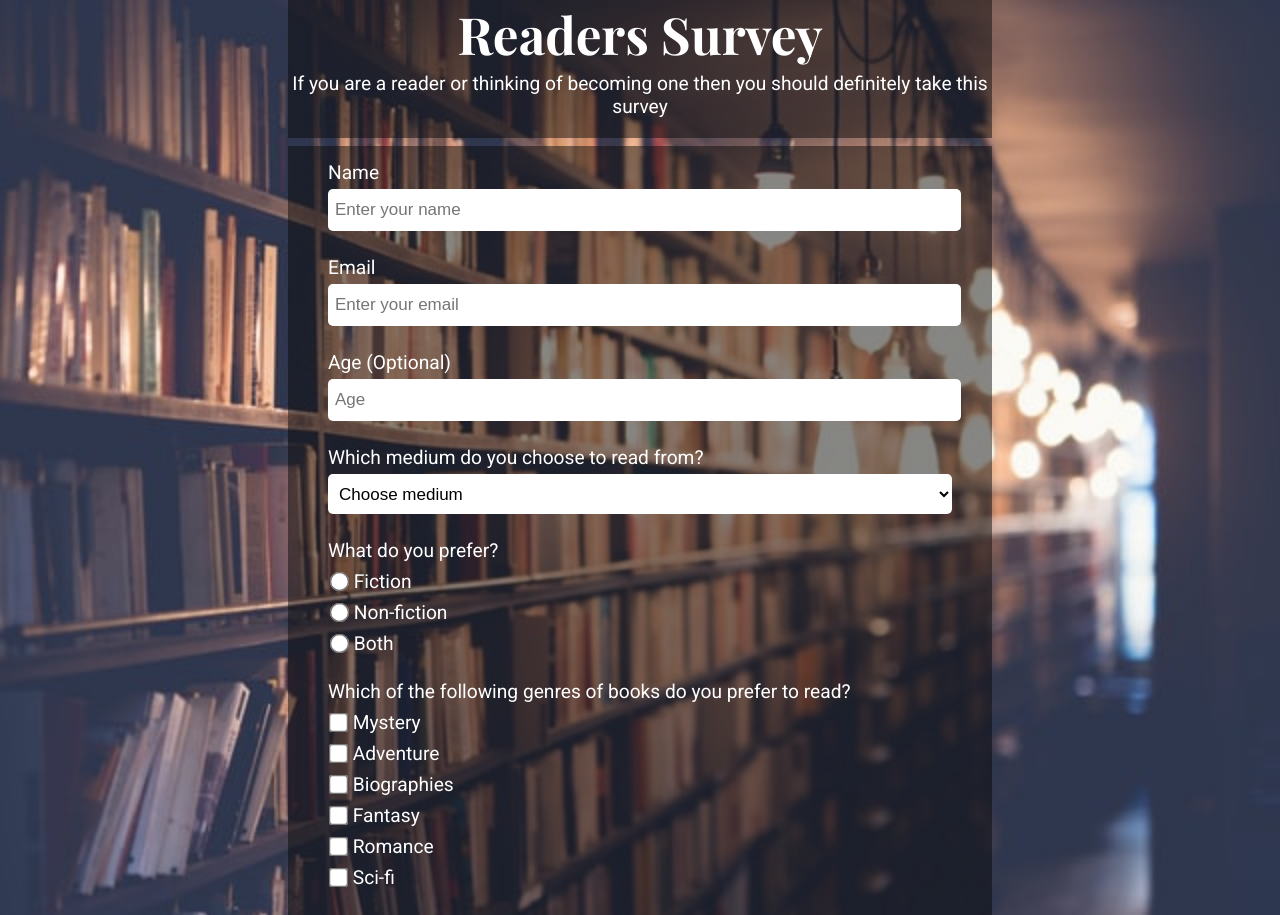
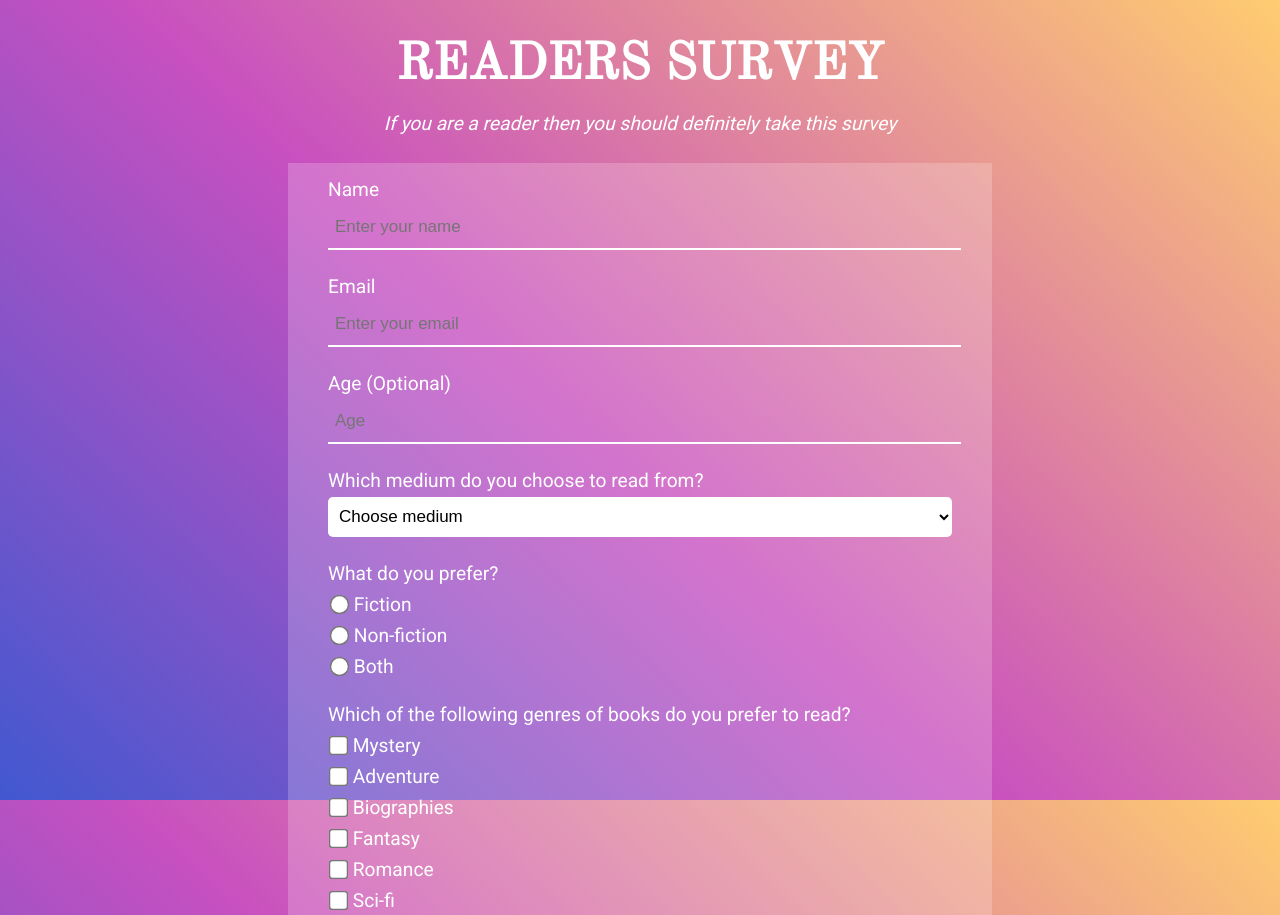
Before and after one commit to sneharatnani/Readers-survey-form, a plain HTML site: page index.html in a window 1280 px wide. Shown: the top 915 px of the page. Drawn offline with nearby package versions, Linux system fonts and the light colour scheme.

Commit message:
change background

```diff
--- a/css/main.css
+++ b/css/main.css
@@ -1,10 +1,9 @@
 body {
     padding: 0;
     margin: 0;
-    background-image: url(../img/janko-ferlic-sfL_QOnmy00-unsplash.jpg);
+    background-color: #4158D0;
+    background-image: linear-gradient(43deg, #4158D0 0%, #C850C0 46%, #FFCC70 100%);
     background-attachment: fixed;
-    background-position: center center;
-    background-size: cover;
     font-size: 1.2rem;
 }
 
@@ -14,8 +13,11 @@ body {
     margin: auto;
 }
 
-.heading, form {
-    background-color: #0808087a;
+form {
+    padding: 15px 40px;
+    font-family: 'Roboto', sans-serif;
+    margin-top: 8px;
+    background-color: rgba(255, 255, 255, 0.2);
 }
 
 .heading {
@@ -25,37 +27,36 @@ body {
 
 #title {
     font-size: 4vw;
-    margin-top: 0;
-    text-transform: capitalize;
-    font-family: 'Playfair Display', sans-serif;
+    text-transform: uppercase;
+    font-family: 'Old Standard TT', sans-serif;
 }
 
 #description {
+    font-style: italic;
     font-family: 'Roboto', sans-serif;
-    margin-top: -30px;
+    margin-top: -20px;
 }
 
-form {
-    padding: 15px 40px;
-    font-family: 'Roboto', sans-serif;
-    margin-top: 8px;
-}
-
-input[type=text],
-input[type=email],
-input[type=number],
-select,
-textarea {
+input[type=text], input[type=email], input[type=number], select, textarea {
     height: 5vh;
     padding-left: 7px;
     font-size: 17px;
     margin: 5px 0 25px;
     border: none;
     width: 100%;
-    border-radius: 5px;
+}
+
+input[type=text], input[type=email], input[type=number] {
+    border-bottom: 2px solid white;
+    background-color: transparent;
+}
+
+input[type=text]:focus, input[type=email]:focus, input[type=number]:focus {
+    border: 2px solid white;
 }
 
 select {
+    border-radius: 5px;
     background-color: white;
 }
 
@@ -75,6 +76,7 @@ input[type=radio], input[type=checkbox] {
 }
 
 textarea {
+    border-radius: 5px;
     height: 20vh;
     font-family: 'Roboto', sans-serif;
 }
@@ -83,3 +85,19 @@ textarea {
     display: inline-block;
     margin-top: 25px;
 }
+
+input[type=radio]:focus {}
+
+/* media query------- */
+
+@media screen and (max-width:800px) {
+    .container {
+        width: 98vw;
+    }
+    form {
+        padding: 15px 20px;
+    }
+    #title {
+        font-size: 10vw;
+    }
+}
--- a/index.html
+++ b/index.html
@@ -10,13 +10,16 @@
     <link rel="stylesheet" href="css/main.css">
     <link href="https://fonts.googleapis.com/css2?family=Playfair+Display:wght@700&display=swap" rel="stylesheet">
     <link href="https://fonts.googleapis.com/css2?family=Roboto&display=swap" rel="stylesheet">
+
+    <link href="https://fonts.googleapis.com/css2?family=Old+Standard+TT&family=Philosopher:wght@700&family=Playfair+Display&display=swap" rel="stylesheet">
+
 </head>
 
 <body>
     <div class="container">
         <header class="heading">
             <h1 id="title">Readers survey</h1>
-            <p id="description">If you are a reader or thinking of becoming one then you should definitely take this
+            <p id="description">If you are a reader then you should definitely take this
                 survey
             </p>
         </header>
```
